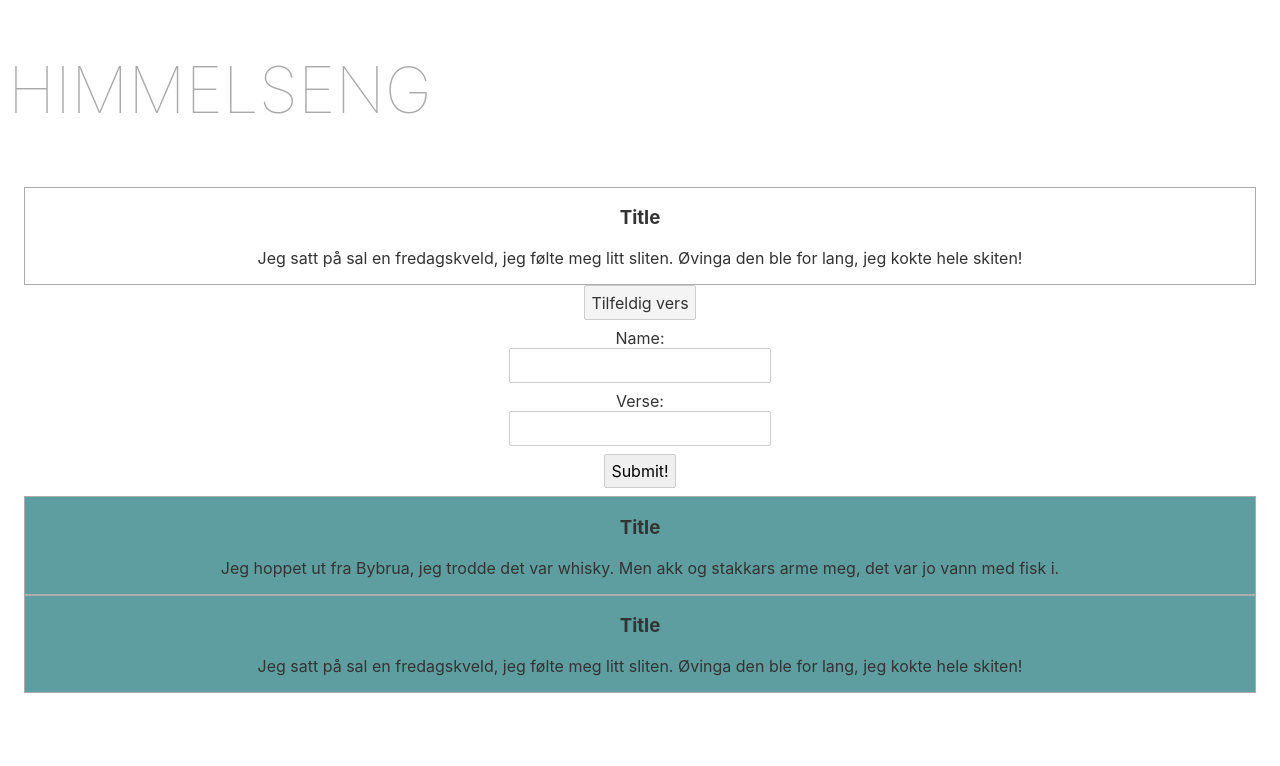
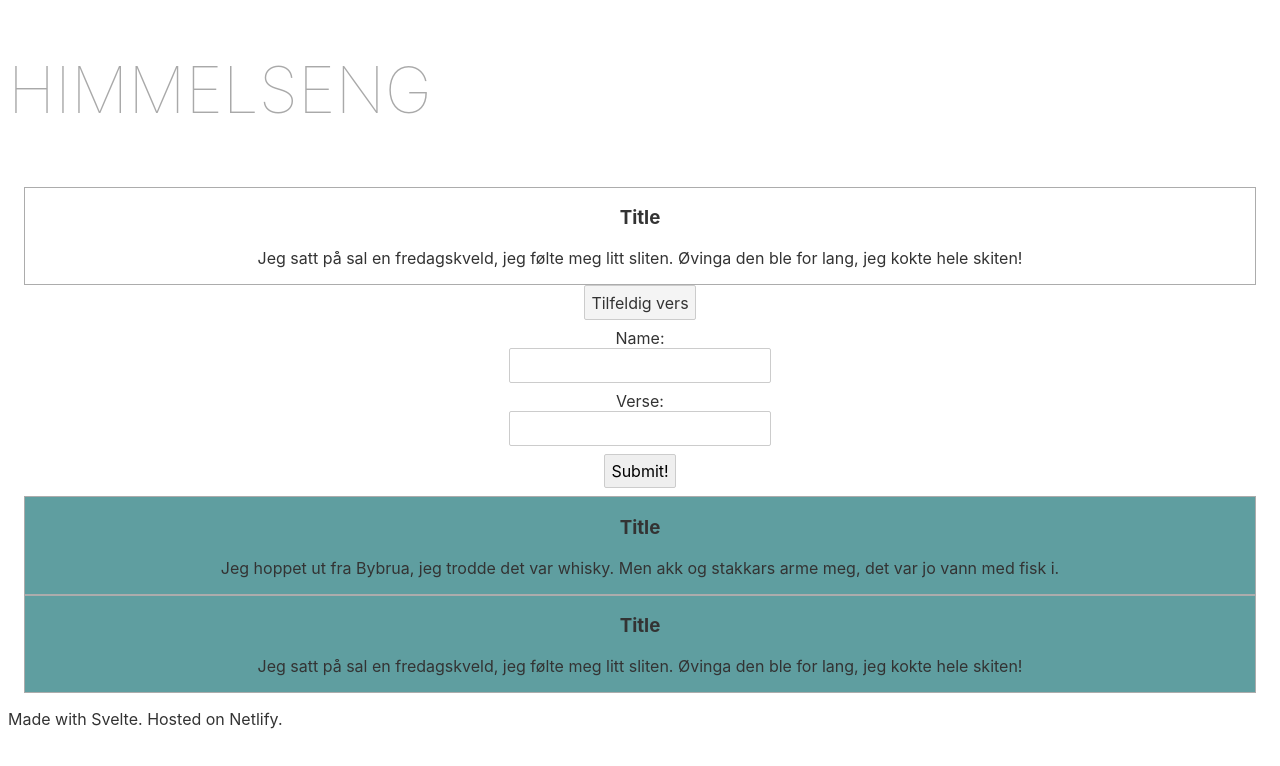
Before and after one commit to sverrejb/himmelseng, a Svelte app: page / in a window 1280 px wide. Shown: the top 766 px of the page. Built offline with nearby package versions, Linux system fonts and the light colour scheme.

Commit message:
header and footer

```diff
--- a/src/App.svelte
+++ b/src/App.svelte
@@ -26,9 +26,16 @@
   }
 </style>
 
-<h1>Himmelseng</h1>
+<header>
+  <h1>Himmelseng</h1>
+</header>
+
 <main>
   <RandomVerse />
   <VerseForm />
   <AllVerses />
 </main>
+
+<footer>
+Made with Svelte. Hosted on Netlify.
+</footer>
```
